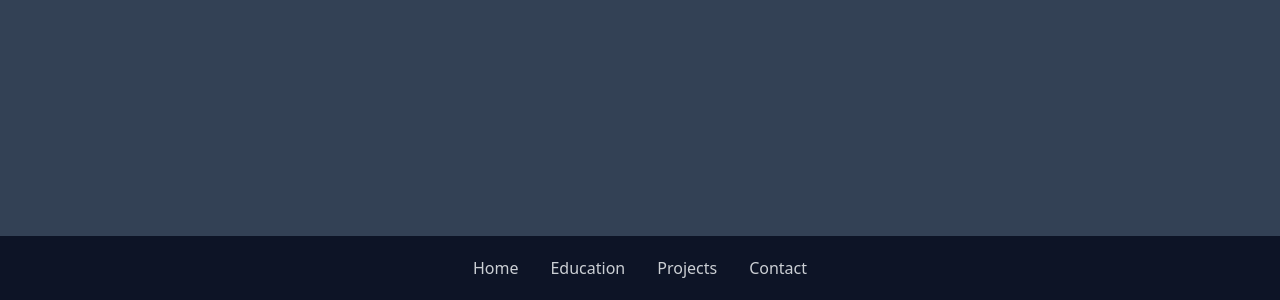
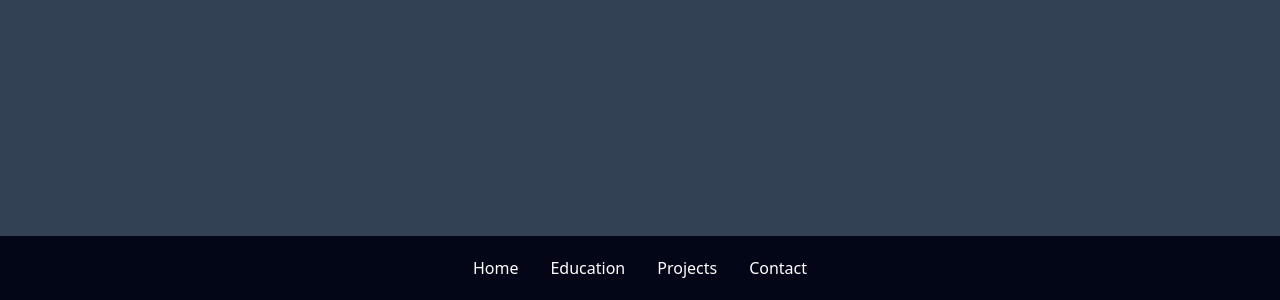
Before and after one commit to stevengazo/personal-page, a React (Vite) app: page /projectview/1 in a window 1280 px wide. Shown: the part 500-800 px from the top of the page. Built offline with nearby package versions, Linux system fonts and the light colour scheme; no server answers.

Commit message:
UI (NavBars): delete opacity

```diff
--- a/src/Components/NavBar.jsx
+++ b/src/Components/NavBar.jsx
@@ -3,7 +3,7 @@ import { Link } from "react-scroll";
 
 const NavBar = () => {
   return (
-    <div className=" fixed bottom-0 z-20 h-16 w-full flex justify-center opacity-75 items-center bg-slate-950">
+    <div className=" fixed bottom-0 z-20 h-16 w-full flex justify-center  items-center bg-slate-950">
       <ul className="text-white font-light flex flex-row gap-8">
         <Link to="Hero" smooth duration={500} className="hover:font-semibold hover:scale-105 cursor-pointer hover:text-blue-400 hover:mx-4 transition-all duration-750">
           Home
--- a/src/Components/NavBarGeneral.jsx
+++ b/src/Components/NavBarGeneral.jsx
@@ -3,7 +3,7 @@ import { Link } from "react-router-dom";
 
 const NavBarGeneral = ()=>{
     return<>
-    <div className=" fixed bottom-0 z-20 h-16 w-full flex justify-center opacity-75 items-center bg-slate-950">
+    <div className=" fixed bottom-0 z-20 h-16 w-full flex justify-center  items-center bg-slate-950">
       <ul className="text-white font-light flex flex-row gap-8">
         <Link to="/" smooth duration={500} className="hover:font-semibold hover:scale-105 cursor-pointer hover:text-blue-400 hover:mx-4 transition-all duration-750">
           Home
```
